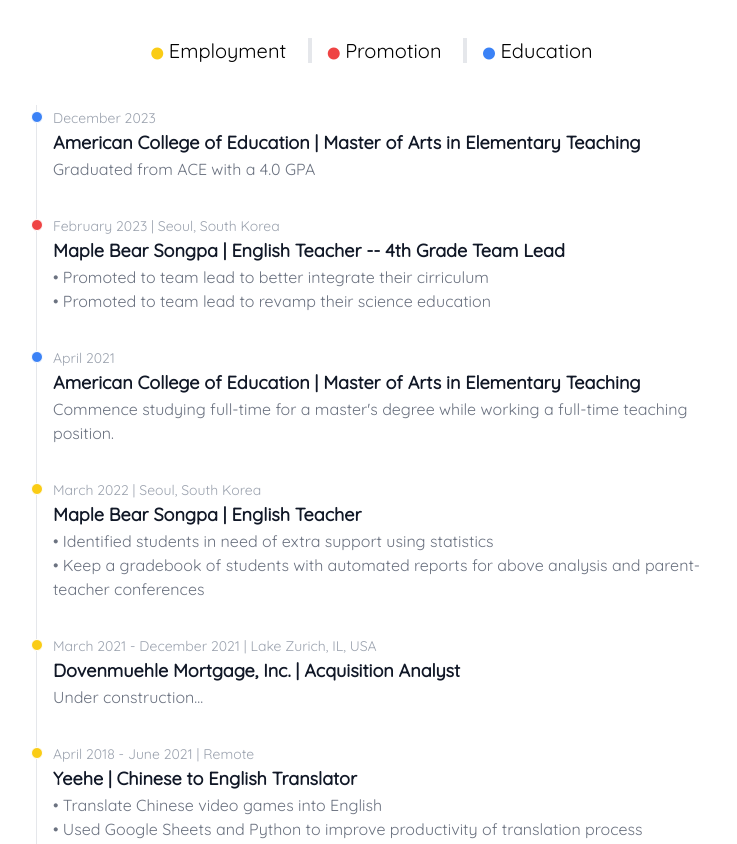
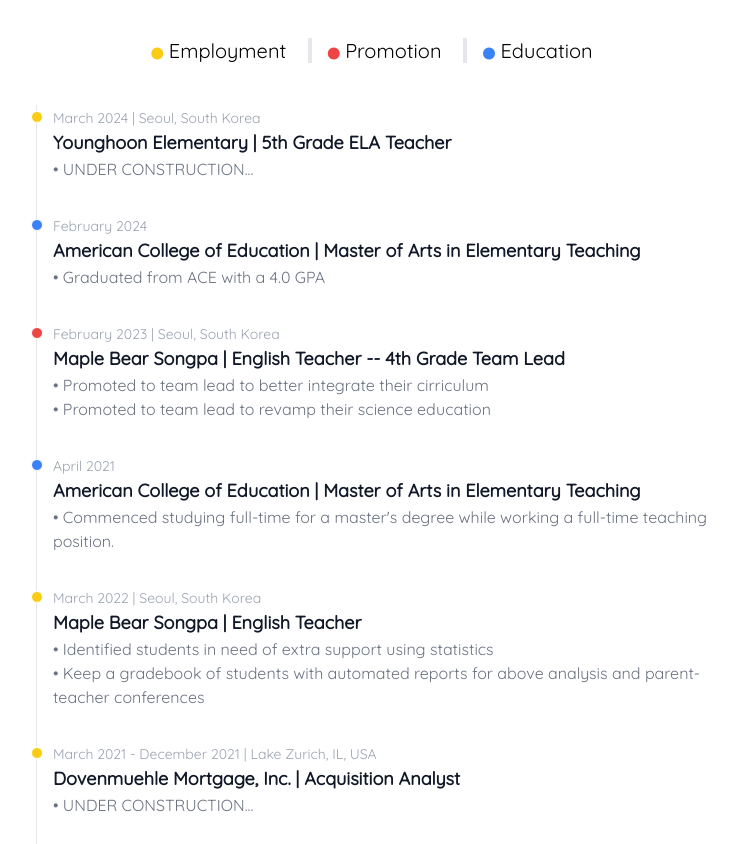
Before and after one commit to mjf1406/portfolio, a plain HTML site: page index.html in a window 1280 px wide. Shown: the part 5475-6319 px from the top of the page, without its empty margins (268-1005 px from the left). Drawn offline with Linux system fonts and the light colour scheme.

Commit message:
updated story

```diff
--- a/index.html
+++ b/index.html
@@ -285,10 +285,20 @@
             <div class="flex flex-col items-center justify-center max-w-2xl">
                 <ol class="relative border-l border-gray-200 dark:border-gray-700">
                     <li class="mb-8 ml-4">
+                        <div class="absolute w-3 h-3 bg-yellow-400 rounded-full mt-1.5 -left-1.5 border border-white dark:border-gray-900"></div>
+                        <time class="mb-1 text-sm font-normal leading-none text-gray-400 dark:text-gray-500">March 2024 | Seoul, South Korea</time>
+                        <h3 class="text-lg font-semibold text-gray-900 dark:text-white">Younghoon Elementary | 5th Grade ELA Teacher</h3>
+                        <p class="mb-4 text-base font-normal text-gray-500 dark:text-gray-400">
+                            • UNDER CONSTRUCTION...
+                        </p>
+                    </li>
+                    <li class="mb-8 ml-4">
                         <div class="absolute w-3 h-3 bg-blue-500 rounded-full mt-1.5 -left-1.5 border border-white dark:border-gray-900"></div>
-                        <time class="mb-1 text-sm font-normal leading-none text-gray-400 dark:text-gray-500">December 2023</time>
+                        <time class="mb-1 text-sm font-normal leading-none text-gray-400 dark:text-gray-500">February 2024</time>
                         <h3 class="text-lg font-semibold text-gray-900 dark:text-white">American College of Education | Master of Arts in Elementary Teaching</h3>
-                        <p class="mb-4 text-base font-normal text-gray-500 dark:text-gray-400">Graduated from ACE with a 4.0 GPA</p>
+                        <p class="mb-4 text-base font-normal text-gray-500 dark:text-gray-400">
+                            • Graduated from ACE with a 4.0 GPA
+                        </p>
                     </li>
                     <li class="mb-8 ml-4">
                         <div class="absolute w-3 h-3 bg-red-500 rounded-full mt-1.5 -left-1.5 border border-white dark:border-gray-900"></div>
@@ -303,7 +313,9 @@
                         <div class="absolute w-3 h-3 bg-blue-500 rounded-full mt-1.5 -left-1.5 border border-white dark:border-gray-900"></div>
                         <time class="mb-1 text-sm font-normal leading-none text-gray-400 dark:text-gray-500">April 2021</time>
                         <h3 class="text-lg font-semibold text-gray-900 dark:text-white">American College of Education | Master of Arts in Elementary Teaching</h3>
-                        <p class="mb-4 text-base font-normal text-gray-500 dark:text-gray-400">Commence studying full-time for a master's degree while working a full-time teaching position.</p>
+                        <p class="mb-4 text-base font-normal text-gray-500 dark:text-gray-400">
+                            • Commenced studying full-time for a master's degree while working a full-time teaching position.
+                        </p>
                     </li>
                     <li class="mb-8 ml-4">
                         <div class="absolute w-3 h-3 bg-yellow-400 rounded-full mt-1.5 -left-1.5 border border-white dark:border-gray-900"></div>
@@ -318,7 +330,9 @@
                         <div class="absolute w-3 h-3 bg-yellow-400 rounded-full mt-1.5 -left-1.5 border border-white dark:border-gray-900"></div>
                         <time class="mb-1 text-sm font-normal leading-none text-gray-400 dark:text-gray-500">March 2021 - December 2021 | Lake Zurich, IL, USA</time>
                         <h3 class="text-lg font-semibold text-gray-900 dark:text-white">Dovenmuehle Mortgage, Inc. | Acquisition Analyst</h3>
-                        <p class="text-base font-normal text-gray-500 dark:text-gray-400">Under construction...</p>
+                        <p class="text-base font-normal text-gray-500 dark:text-gray-400">
+                            • UNDER CONSTRUCTION...
+                        </p>
                     </li>
                     <li class="mb-8 ml-4">
                         <div class="absolute w-3 h-3 bg-yellow-400 rounded-full mt-1.5 -left-1.5 border border-white dark:border-gray-900"></div>
@@ -363,7 +377,9 @@
                         <div class="absolute w-3 h-3 bg-blue-500 rounded-full mt-1.5 -left-1.5 border border-white dark:border-gray-900"></div>
                         <time class="mb-1 text-sm font-normal leading-none text-gray-400 dark:text-gray-500">December 2008</time>
                         <h3 class="text-lg font-semibold text-gray-900 dark:text-white">Carthage College | Bachelor of Arts in Economics</h3>
-                        <p class="mb-4 text-base font-normal text-gray-500 dark:text-gray-400">Graduated from Carthage College with an extra sememster due to study abroad scheduling issues.</p>
+                        <p class="mb-4 text-base font-normal text-gray-500 dark:text-gray-400">
+                            • Graduated from Carthage College with an extra sememster due to study abroad scheduling issues.
+                        </p>
                     </li>
                 </ol>
             </div>
```
